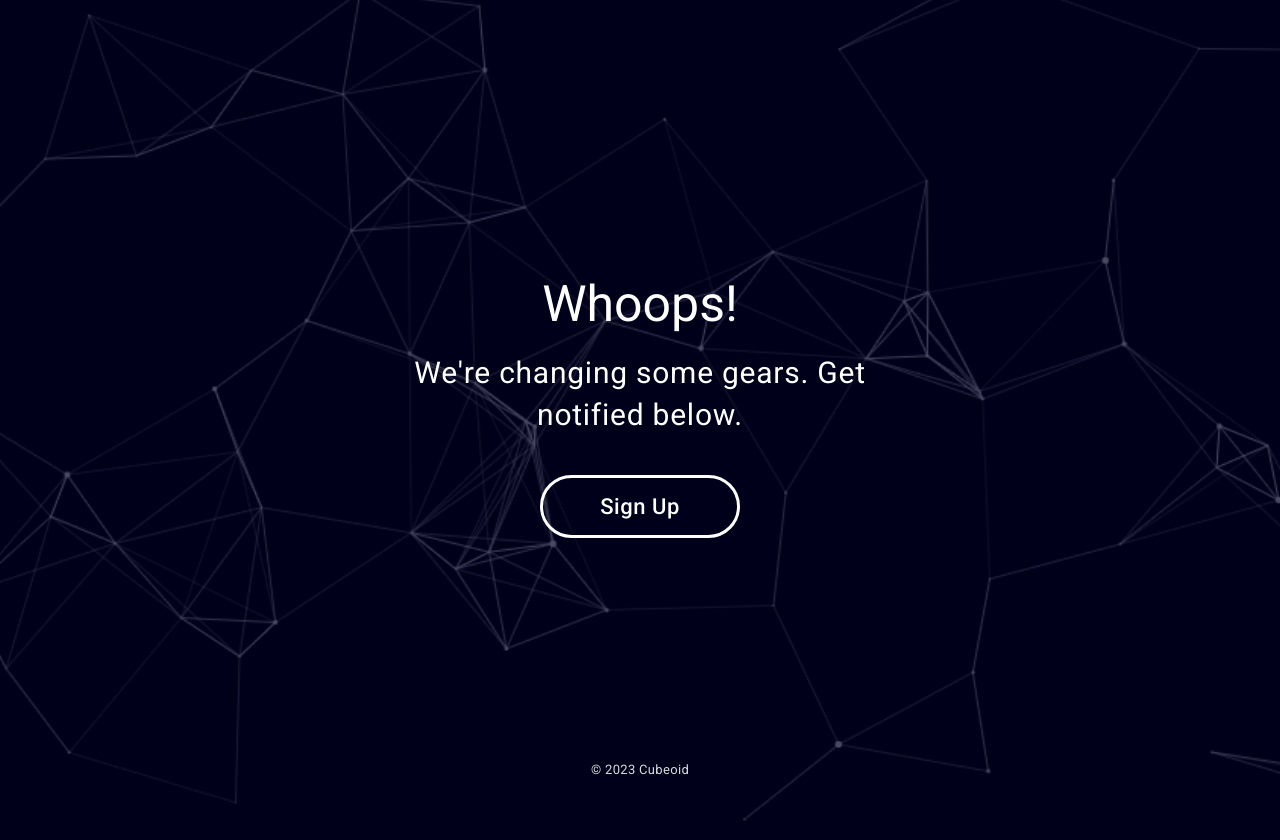
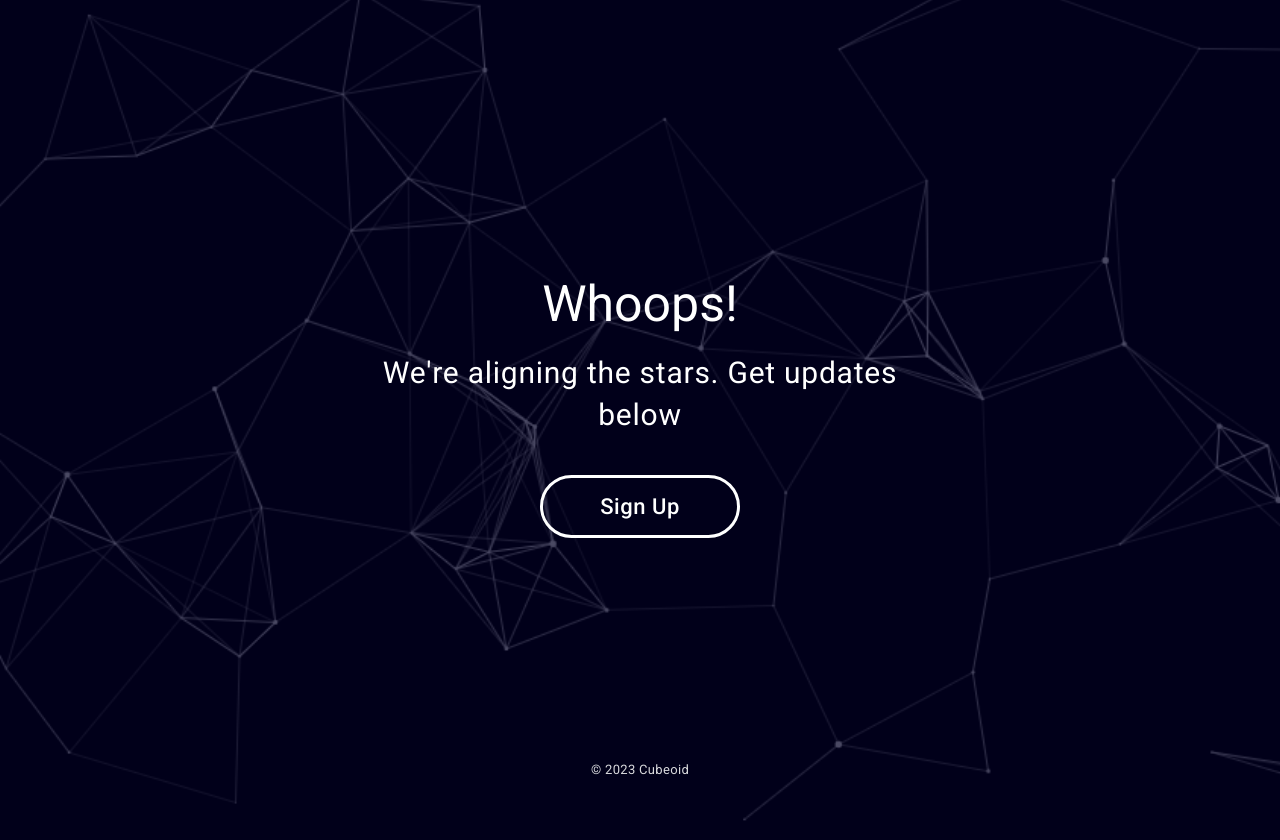
Before and after one commit to distray/navamite, a plain HTML site: page index.html in a window 1280 px wide. Shown: the top 840 px of the page. Drawn offline with Linux system fonts and the light colour scheme.

Commit message:
Update index.html

```diff
--- a/index.html
+++ b/index.html
@@ -81,7 +81,7 @@
                     <!-- ANIMATION CONTAINER -->
                     <div class="animation-container animation-fade-left" data-animation-delay="600">
 
-                        <p class="subline">We're changing some gears. Get notified below.</p>
+                        <p class="subline">We're aligning the stars. Get updates below</p>
 
                     </div>
                     <!-- /ANIMATION CONTAINER -->
```
